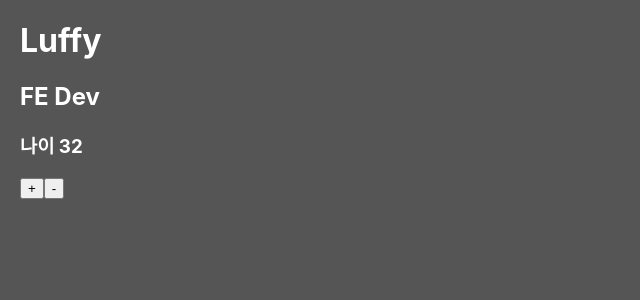
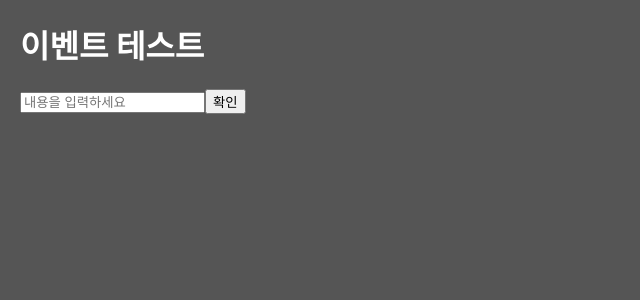
Before and after one commit to elmtree-Ahn/reactPractice, a React (Create React App) app: page / in a window 1280 px wide. Shown: the top 300 px of the page, without its empty margins (0-640 px from the left). Built offline with nearby package versions, Linux system fonts and the light colour scheme.

Commit message:
벨로퍼트 이벤트 연습

```diff
--- a/src/App.js
+++ b/src/App.js
@@ -6,16 +6,18 @@ import InfoPlus from './component/useEffect/InfoPlus';
 import InfoPlusMount from './component/useEffect/InfoPlusMount';
 import InfoPlusOnlyName from './component/useEffect/InfoPlusOnlyName';
 import ReduxTest from './component/reduxTest';
+import EventPractice from './component/이벤트핸들러/EventPractice';
 
 function App() {
   return (
     <div className="App">
-      <ReduxTest />
-      {/* <Counter />
-      <Info />
-      <InfoPlus />
-      <InfoPlusMount />
-      <InfoPlusOnlyName/> */}
+      <EventPractice />
+      {/* <ReduxTest /> */}
+      {/* <Counter /> */}
+      {/* <Info /> */}
+      {/* <InfoPlus /> */}
+      {/* <InfoPlusMount /> */}
+      {/* <InfoPlusOnlyName/> */}
     </div>
   );
 }
--- /dev/null
+++ b/src/component/이벤트핸들러/EventPractice.js
@@ -0,0 +1,22 @@
+import { useEffect, useState } from 'react'
+
+function EventPractice() {
+
+  const [inputData, setInputData] = useState('');
+
+
+  return (
+    <div>
+      <h1>이벤트 테스트</h1>
+      <input type="text" placeholder="내용을 입력하세요" onChange={(e) => {
+        setInputData(e.target.value);
+      }}/>
+      <button onClick={() => {
+        alert(inputData);
+      }}>확인</button>
+    </div>
+  )
+
+}
+
+export default EventPractice
```
